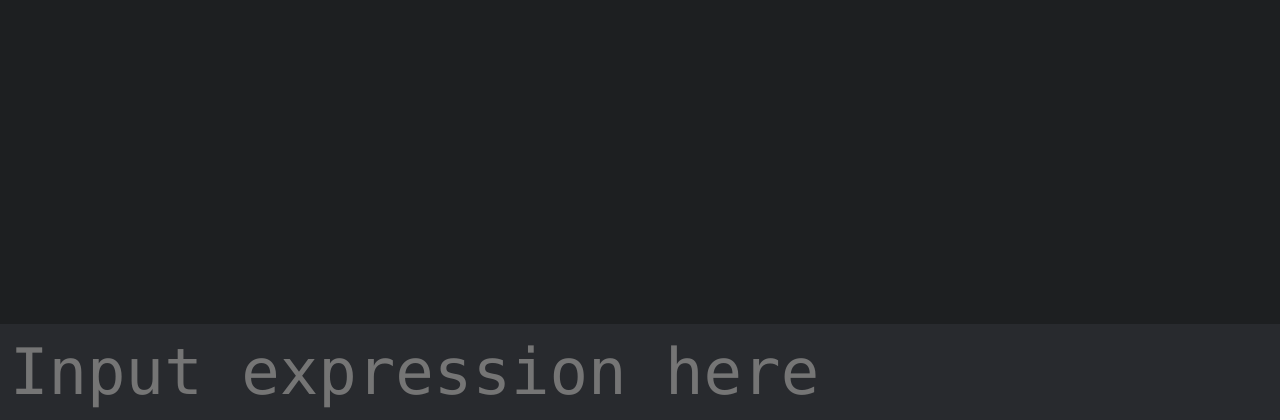
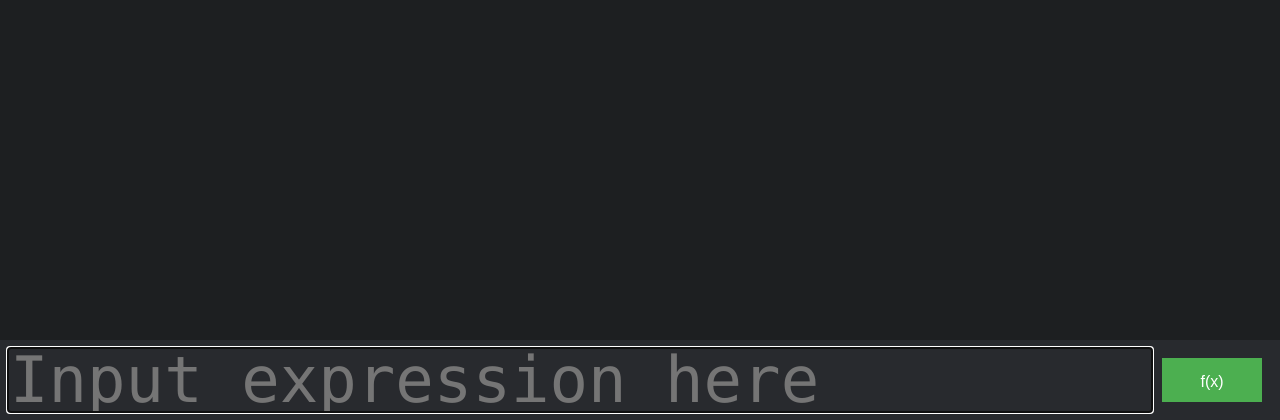
Before and after one commit to KianBankeLarsen/Examinus-Calculatus, a Flask app: page / in a window 1280 px wide. Shown: the part 380-800 px from the top of the page. Run offline with Flask 2, Linux system fonts and the light colour scheme; some libraries are stand-ins or nearby versions.

Commit message:
added auto focus, button

```diff
--- a/src/static/js/script.js
+++ b/src/static/js/script.js
@@ -1,6 +1,7 @@
 // A $( document ).ready() block.
 $(document).ready(function () {
 	var inputbox = $("#inputbox")
+	inputbox.focus()
 	var container = $("#container")
 	var down = false
 	inputbox.keydown(function (e) {
--- a/src/static/style.css
+++ b/src/static/style.css
@@ -2,7 +2,6 @@
      font-family: codeFont;
      src: url(DejaVuSansMono.ttf);
 }
-
  body {
      font-family: codeFont;
      background-color: #1d1f21;
@@ -29,17 +28,18 @@ body {
      padding:.3em;
      font-size: 3em;
 }
-
  #inputContainer {
-    display: block;
+     display: flex;
+     width: 100%;
      bottom:0;
      height:5em;
      padding:.5em;
      margin-top:1em;
      background-color: #282a2e;
+     box-sizing: border-box;
 }
-
  #inputbox {
+     flex: 1;
      height: 100%;
      width: 100%;
      font-size: 4em;
@@ -48,25 +48,34 @@ body {
      border: 0;
      caret-color: #f1c40f;
 }
-
  input{
      font-family: inherit;
 }
-
 /*Chrome, Safari, Opera*/
  ::-webkit-scrollbar {
      width: 6px;
 }
-
  ::-webkit-scrollbar-track {
      background: #1d1f21;
 }
-
  ::-webkit-scrollbar-thumb {
      background: #f1c40f;
 }
-
 /* Handle on hover */
  ::-webkit-scrollbar-thumb:hover {
      background: #c49f0a;
 }
+ .button {
+     flex-basis: 100px;
+     background-color: #4CAF50;
+     border: none;
+     color: white;
+     padding: 15px 25px;
+     text-align: center;
+     font-size: 16px;
+     cursor: pointer;
+     margin: 10px;
+}
+ .button:hover {
+     background-color: green;
+}
--- a/src/templates/index.html
+++ b/src/templates/index.html
@@ -8,7 +8,12 @@
     <link rel="icon" href="{{url_for('static', filename='billeder/calculator.png')}}" sizes="16x16 32x32" type="image/png">
 </head>
 <body>
-    <div id="container"></div>
-    <div id="inputContainer"> <input placeholder="Input expression here" type="text" id="inputbox"/> </div>
+    <div class="wrapper">
+        <div id="container"></div>
+        <div id="inputContainer">
+            <input placeholder="Input expression here" type="text" id="inputbox"/>
+            <button class="button">f(x)</button>
+        </div>
+    </div>
 </body>
 </html>
```
Lines whose indentation alone changed are shown as unchanged.
